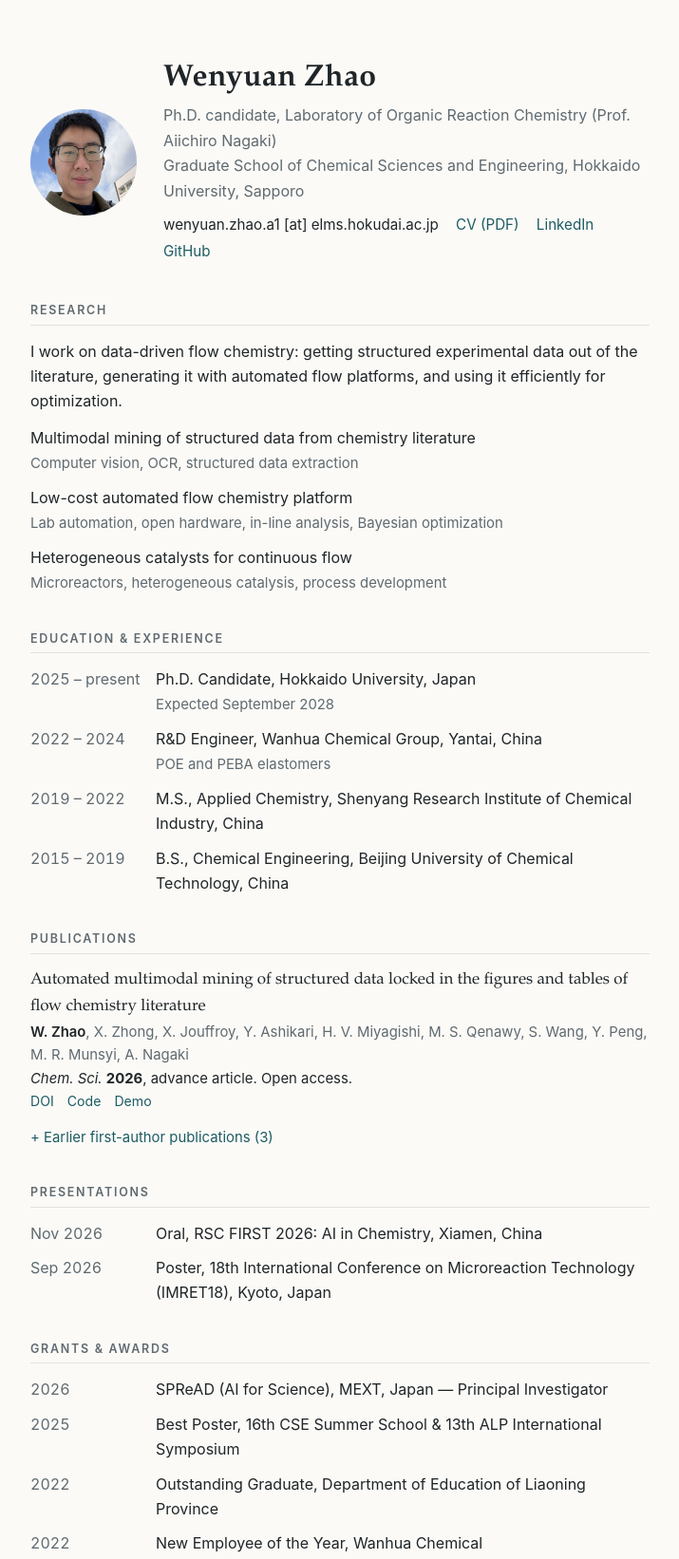
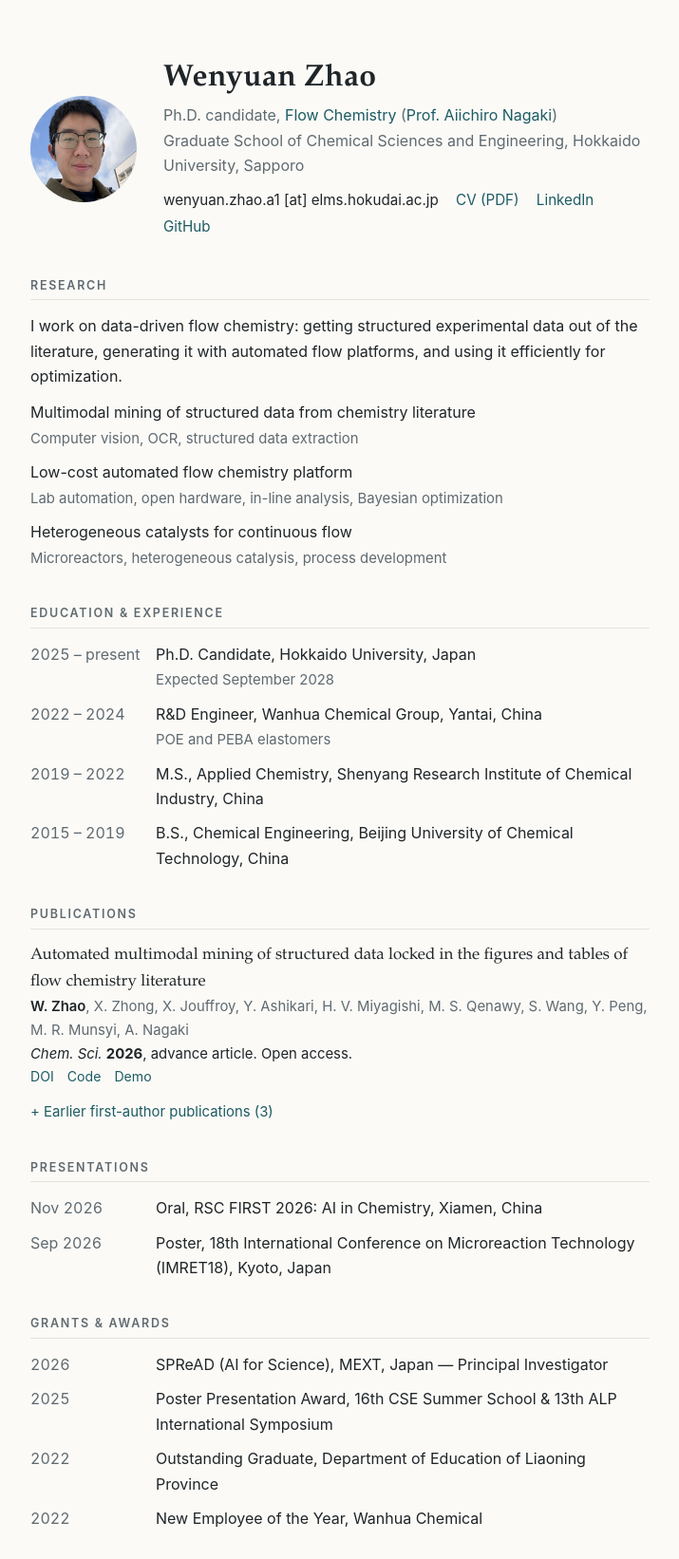
Before and after one commit to wzjeh/wzjeh.github.io, a plain HTML site: page index.html in a window 1280 px wide. Shown: the top 1642 px of the page at 95% size, without its empty margins (282-997 px from the left). Drawn offline with Linux system fonts and the light colour scheme.

Commit message:
Add files via upload

```diff
--- a/index.html
+++ b/index.html
@@ -62,7 +62,7 @@ footer{max-width:700px;margin:0 auto;padding:24px 24px 48px;color:var(--muted);f
   <img src="photo.jpg" alt="Wenyuan Zhao" width="112" height="112">
   <div>
     <h1>Wenyuan Zhao</h1>
-    <p class="role">Ph.D. candidate, Laboratory of Organic Reaction Chemistry (Prof. Aiichiro Nagaki)<br>
+    <p class="role">Ph.D. candidate, <a href="https://wwwchem.sci.hokudai.ac.jp/~yuhan/">Flow Chemistry</a> (<a href="https://scholar.google.com/citations?hl=en&amp;user=i_i0koMAAAAJ">Prof. Aiichiro Nagaki</a>)<br>
     Graduate School of Chemical Sciences and Engineering, Hokkaido University, Sapporo</p>
     <p class="contact">
       <span>wenyuan.zhao.a1 [at] elms.hokudai.ac.jp</span>
@@ -131,7 +131,7 @@ footer{max-width:700px;margin:0 auto;padding:24px 24px 48px;color:var(--muted);f
 <h2>Grants &amp; Awards</h2>
 <ul class="plain rows">
   <li><span class="when">2026</span><span>SPReAD (AI for Science), MEXT, Japan — Principal Investigator</span></li>
-  <li><span class="when">2025</span><span>Best Poster, 16th CSE Summer School &amp; 13th ALP International Symposium</span></li>
+  <li><span class="when">2025</span><span>Poster Presentation Award, 16th CSE Summer School &amp; 13th ALP International Symposium</span></li>
   <li><span class="when">2022</span><span>Outstanding Graduate, Department of Education of Liaoning Province</span></li>
   <li><span class="when">2022</span><span>New Employee of the Year, Wanhua Chemical</span></li>
 </ul>
```
Also changed, not shown: 1 other file.
